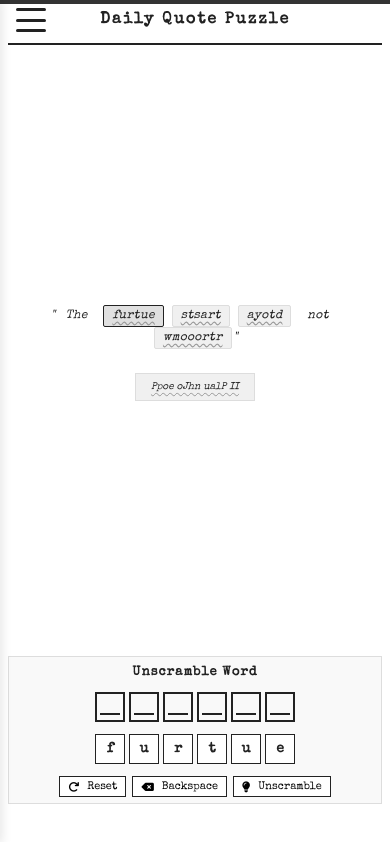
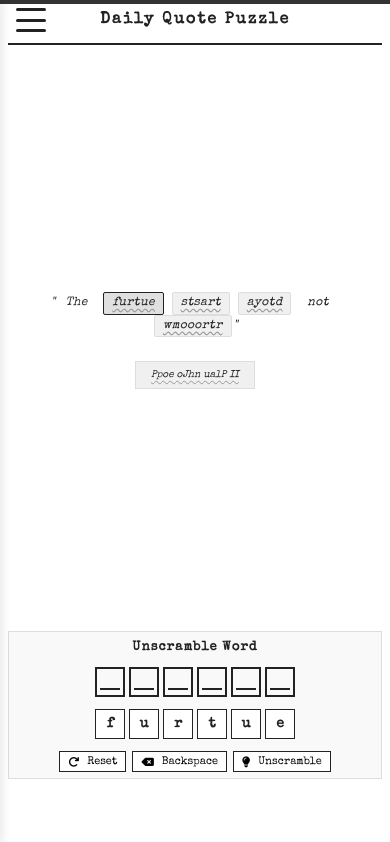
Before and after one commit to jppalli/dailyquote_cursor, a plain HTML site: page index.html in a window 390 px wide. Drawn offline with nearby package versions, Linux system fonts and the light colour scheme.

Commit message:
Increase bottom padding significantly to account for mobile device navigation bars

```diff
--- a/index.html
+++ b/index.html
@@ -38,7 +38,7 @@
             border-top: 4px solid #333;
             position: relative;
             padding: 15px;
-            padding-bottom: 25px;
+            padding-bottom: 40px;
             display: flex;
             flex-direction: column;
             overflow: hidden;
@@ -1059,7 +1059,7 @@
         /* Responsive Design */
         @media (max-width: 768px) {
             .newspaper-container {
-                padding-bottom: 18px;
+                padding-bottom: 35px;
             }
 
             .slide-menu {
@@ -1091,7 +1091,7 @@
             .input-area {
                 padding: 6px;
                 min-height: 100px;
-                margin-bottom: 20px;
+                margin-bottom: 30px;
             }
 
             .input-title {
@@ -1135,7 +1135,7 @@
         @media (max-width: 650px) {
             .newspaper-container {
                 padding: 15px;
-                padding-bottom: 20px;
+                padding-bottom: 40px;
             }
             .newspaper-title {
                 font-size: 20px;
@@ -1181,7 +1181,7 @@
             .input-area {
                 padding: 6px;
                 min-height: 90px;
-                margin-bottom: 15px;
+                margin-bottom: 25px;
             }
 
             .input-title {
@@ -1202,7 +1202,7 @@
         @media (max-width: 480px) {
             .newspaper-container {
                 padding: 10px;
-                padding-bottom: 25px;
+                padding-bottom: 45px;
             }
 
             .newspaper-title {
@@ -1232,7 +1232,7 @@
             .input-area {
                 padding: 4px;
                 min-height: 80px;
-                margin-bottom: 12px;
+                margin-bottom: 20px;
             }
 
             .input-title {
@@ -1304,7 +1304,7 @@
         @media (max-width: 400px) {
             .newspaper-container {
                 padding: 8px;
-                padding-bottom: 30px;
+                padding-bottom: 50px;
             }
 
             .slide-menu {
@@ -1335,7 +1335,7 @@
             .input-area {
                 padding: 6px;
                 min-height: 90px;
-                margin-bottom: 10px;
+                margin-bottom: 15px;
             }
 
             .input-title {
```
